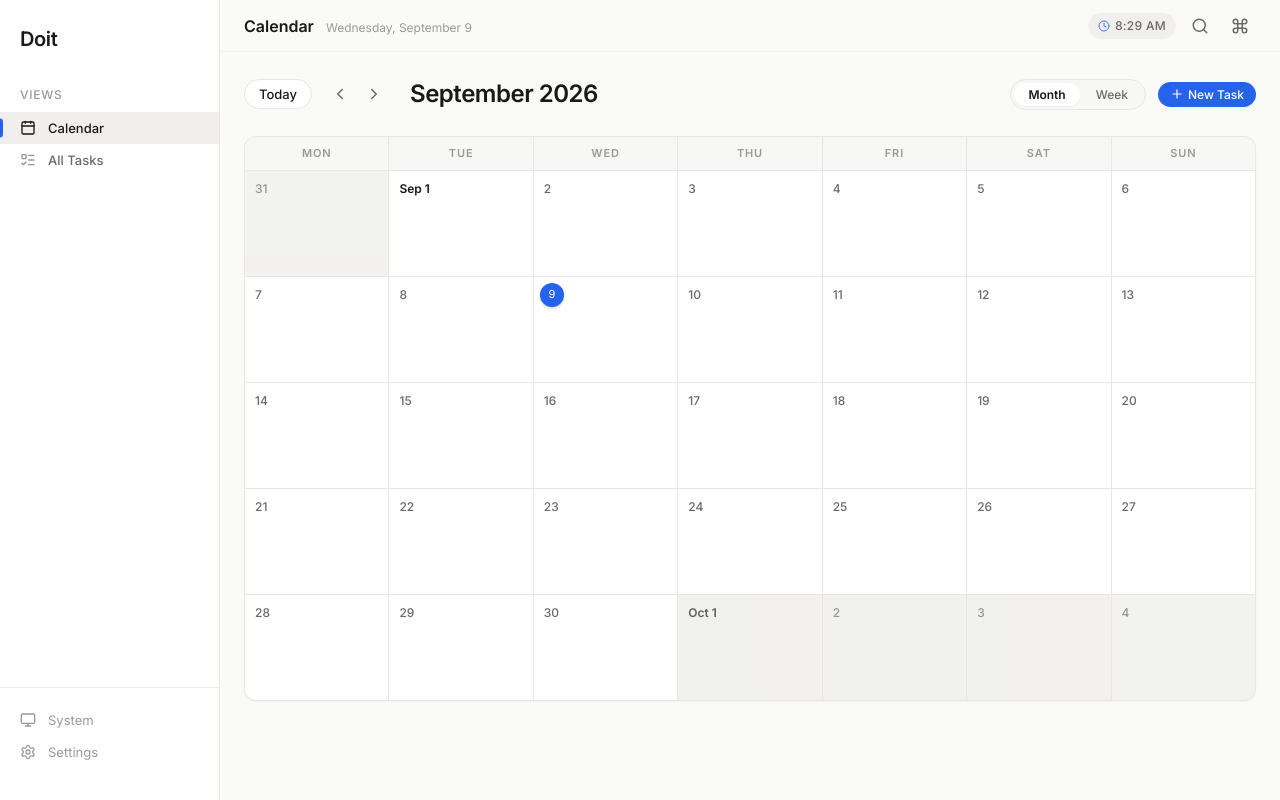
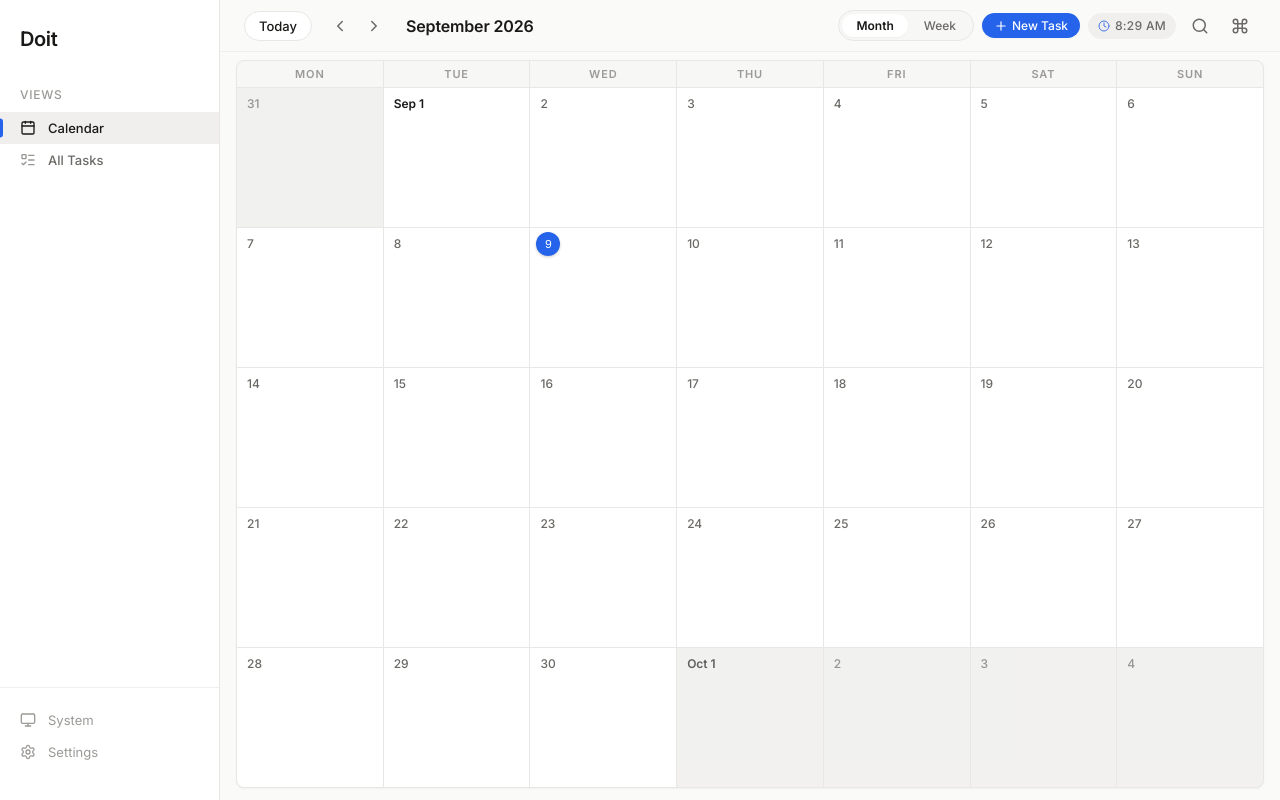
Before and after one commit to Surya-T-S/Doit, a React (Vite) app: page / in a window 1280 px wide. Built offline with nearby package versions, Linux system fonts and the light colour scheme.

Commit message:
feat(calendar): fit calendar 100% in first sight with no scrolling, unify header and remove double bar clutter

```diff
--- a/src/App.tsx
+++ b/src/App.tsx
@@ -1,6 +1,7 @@
-import React, { useEffect, useState } from 'react';
-import { Search, Menu, Command, Clock } from 'lucide-react';
-import { format } from 'date-fns';
+import React, { useEffect, useState, useMemo } from 'react';
+import { Search, Menu, Command, Clock, ChevronLeft, ChevronRight, Plus } from 'lucide-react';
+import { format, subMonths, addMonths, subWeeks, addWeeks, isSameDay } from 'date-fns';
+import { getWeekDays } from './utils/dates';
 import { useTaskStore } from './stores/taskStore';
 import { useUIStore } from './stores/uiStore';
 import { useSettingsStore } from './stores/settingsStore';
@@ -42,7 +43,38 @@ function App() {
     setCommandPaletteOpen,
     sidebarOpen,
     setSidebarOpen,
+    calendarDate,
+    setCalendarDate,
+    calendarViewMode,
+    setCalendarViewMode,
   } = useUIStore();
+
+  const weekStartsOn = useSettingsStore((s) => s.weekStartsOn);
+
+  // Calendar title computation
+  const calendarTitle = useMemo(() => {
+    if (calendarViewMode === 'month') {
+      return format(calendarDate, 'MMMM yyyy');
+    }
+    const weekDays = getWeekDays(calendarDate, weekStartsOn);
+    const startStr = format(weekDays[0], 'MMM d');
+    const endStr = isSameDay(weekDays[0], weekDays[6])
+      ? ''
+      : format(weekDays[6], 'MMM d, yyyy');
+    return `${startStr} – ${endStr}`;
+  }, [calendarViewMode, calendarDate, weekStartsOn]);
+
+  const handlePrevCalendar = () => {
+    setCalendarDate((d) => (calendarViewMode === 'month' ? subMonths(d, 1) : subWeeks(d, 1)));
+  };
+
+  const handleNextCalendar = () => {
+    setCalendarDate((d) => (calendarViewMode === 'month' ? addMonths(d, 1) : addWeeks(d, 1)));
+  };
+
+  const handleTodayCalendar = () => {
+    setCalendarDate(new Date());
+  };
 
   // Initialize
   useEffect(() => {
@@ -96,11 +128,6 @@ function App() {
     }
   };
 
-  const viewTitles: Record<string, string> = {
-    calendar: 'Calendar',
-    all: 'All Tasks',
-  };
-
   return (
     <div className="app-shell">
       {/* Mobile sidebar backdrop */}
@@ -114,8 +141,42 @@ function App() {
 
       {/* Main Content */}
       <div className="main-content">
-        {/* Header with natural Day, Date, and Live Time placement */}
+        {/* Unified Top Header - Clean, zero clutter */}
         <header className="main-header">
+          {currentView === 'calendar' ? (
+            <div className="main-header-calendar-left">
+              <button
+                className="mobile-menu-btn"
+                onClick={() => setSidebarOpen(true)}
+                aria-label="Open menu"
+              >
+                <Menu size={20} />
+              </button>
+              <button
+                className="calendar-today-btn"
+                onClick={handleTodayCalendar}
+              >
+                Today
+              </button>
+              <div className="calendar-nav-group">
+                <button
+                  className="calendar-nav-btn"
+                  onClick={handlePrevCalendar}
+                  aria-label="Previous"
+                >
+                  <ChevronLeft size={18} />
+                </button>
+                <button
+                  className="calendar-nav-btn"
+                  onClick={handleNextCalendar}
+                  aria-label="Next"
+                >
+                  <ChevronRight size={18} />
+                </button>
+              </div>
+              <h2 className="main-header-calendar-title">{calendarTitle}</h2>
+            </div>
+          ) : (
             <div className="main-header-left">
               <button
                 className="mobile-menu-btn"
@@ -125,14 +186,50 @@ function App() {
                 <Menu size={20} />
               </button>
               <div className="main-header-title-group">
-              <h2 className="main-header-title">{viewTitles[currentView]}</h2>
+                <h2 className="main-header-title">All Tasks</h2>
                 <span className="main-header-date-badge">
                   {format(currentTime, 'EEEE, MMMM d')}
                 </span>
               </div>
             </div>
+          )}
 
           <div className="main-header-actions">
+            {currentView === 'calendar' && (
+              <>
+                <div className="calendar-view-toggle">
+                  <button
+                    className={`calendar-toggle-btn${calendarViewMode === 'month' ? ' active' : ''}`}
+                    onClick={() => setCalendarViewMode('month')}
+                  >
+                    Month
+                  </button>
+                  <button
+                    className={`calendar-toggle-btn${calendarViewMode === 'week' ? ' active' : ''}`}
+                    onClick={() => setCalendarViewMode('week')}
+                  >
+                    Week
+                  </button>
+                </div>
+
+                <button
+                  className="calendar-primary-add-btn"
+                  onClick={() =>
+                    window.dispatchEvent(
+                      new CustomEvent('open-calendar-new-task', {
+                        detail: { date: calendarDate },
+                      })
+                    )
+                  }
+                  title="Schedule a new task (N)"
+                  aria-label="Schedule a new task"
+                >
+                  <Plus size={14} />
+                  <span>New Task</span>
+                </button>
+              </>
+            )}
+
             {/* Live Clock pill */}
             <div
               className="main-header-clock"
@@ -192,7 +289,7 @@ function App() {
 
         {/* Content with optional detail panel */}
         <div className="content-with-panel">
-          <div className="main-body">
+          <div className={`main-body${currentView === 'calendar' ? ' calendar-view-body' : ''}`}>
             <ErrorBoundary>
               {renderView()}
             </ErrorBoundary>
--- a/src/components/views/CalendarView.tsx
+++ b/src/components/views/CalendarView.tsx
@@ -1,22 +1,14 @@
 import React, { useState, useEffect, useMemo, useCallback } from 'react';
 import {
-  ChevronLeft,
-  ChevronRight,
   Plus,
   X,
   Check,
   Clock,
-  Calendar as CalendarIcon,
 } from 'lucide-react';
 import {
   format,
-  addMonths,
-  subMonths,
-  addWeeks,
-  subWeeks,
   isToday as isTodayFn,
   isSameDay,
-  parseISO,
 } from 'date-fns';
 import { useTaskStore } from '../../stores/taskStore';
 import { useUIStore } from '../../stores/uiStore';
@@ -31,8 +23,6 @@ import {
 import type { Task } from '../../types';
 
 export function CalendarView() {
-  const [currentDate, setCurrentDate] = useState(new Date());
-  const [viewMode, setViewMode] = useState<'month' | 'week'>('month');
   const [selectedDay, setSelectedDay] = useState<Date | null>(null);
   const [quickTaskTitle, setQuickTaskTitle] = useState('');
   const [quickTaskTime, setQuickTaskTime] = useState<string | null>(null);
@@ -41,14 +31,14 @@ export function CalendarView() {
   const addTask = useTaskStore((s) => s.addTask);
   const completeTask = useTaskStore((s) => s.completeTask);
   const uncompleteTask = useTaskStore((s) => s.uncompleteTask);
-  const { openDetailPanel, addToast } = useUIStore();
+  const { openDetailPanel, addToast, calendarDate, calendarViewMode } = useUIStore();
   const { weekStartsOn, timeFormat } = useSettingsStore();
 
   const use24h = timeFormat === '24h';
-  const year = currentDate.getFullYear();
-  const month = currentDate.getMonth();
+  const year = calendarDate.getFullYear();
+  const month = calendarDate.getMonth();
 
-  // Listen for external trigger to open calendar task creation modal (shortcut 'N' or Command Palette)
+  // Listen for external trigger to open calendar task creation modal (shortcut 'N' or header button)
   useEffect(() => {
     const handleOpenCreator = (e: Event) => {
       const customEvent = e as CustomEvent<{ date?: Date }>;
@@ -64,10 +54,15 @@ export function CalendarView() {
     [year, month, weekStartsOn]
   );
 
+  const weeksCount = useMemo(
+    () => Math.max(Math.ceil(calendarDays.length / 7), 5),
+    [calendarDays]
+  );
+
   // Week days
   const weekDays = useMemo(
-    () => getWeekDays(currentDate, weekStartsOn),
-    [currentDate, weekStartsOn]
+    () => getWeekDays(calendarDate, weekStartsOn),
+    [calendarDate, weekStartsOn]
   );
 
   // Map tasks by dueDate
@@ -90,25 +85,6 @@ export function CalendarView() {
     }
     return days;
   }, [weekStartsOn]);
-
-  // Navigation handlers
-  const goToPrev = () => {
-    if (viewMode === 'month') {
-      setCurrentDate((d) => subMonths(d, 1));
-    } else {
-      setCurrentDate((d) => subWeeks(d, 1));
-    }
-  };
-
-  const goToNext = () => {
-    if (viewMode === 'month') {
-      setCurrentDate((d) => addMonths(d, 1));
-    } else {
-      setCurrentDate((d) => addWeeks(d, 1));
-    }
-  };
-
-  const goToToday = () => setCurrentDate(new Date());
 
   // Task creation for a specific day
   const handleCreateTaskForDay = useCallback(
@@ -138,18 +114,6 @@ export function CalendarView() {
     setQuickTaskTime(null);
   };
 
-  // Title display
-  const titleText = useMemo(() => {
-    if (viewMode === 'month') {
-      return format(currentDate, 'MMMM yyyy');
-    }
-    const startStr = format(weekDays[0], 'MMM d');
-    const endStr = isSameDay(weekDays[0], weekDays[6])
-      ? ''
-      : format(weekDays[6], 'MMM d, yyyy');
-    return `${startStr} – ${endStr}`;
-  }, [viewMode, currentDate, weekDays]);
-
   // Tasks for currently opened day modal
   const selectedDayTasks = useMemo(() => {
     if (!selectedDay) return [];
@@ -158,63 +122,15 @@ export function CalendarView() {
   }, [selectedDay, tasksByDate]);
 
   return (
-    <div className="content-area calendar-container">
-      {/* Google Calendar Header */}
-      <div className="calendar-header">
-        <div className="calendar-header-left">
-          <button className="calendar-today-btn" onClick={goToToday}>
-            Today
-          </button>
-          <div className="calendar-nav-group">
-            <button
-              className="calendar-nav-btn"
-              onClick={goToPrev}
-              aria-label={viewMode === 'month' ? 'Previous month' : 'Previous week'}
-            >
-              <ChevronLeft size={18} />
-            </button>
-            <button
-              className="calendar-nav-btn"
-              onClick={goToNext}
-              aria-label={viewMode === 'month' ? 'Next month' : 'Next week'}
-            >
-              <ChevronRight size={18} />
-            </button>
-          </div>
-          <h2 className="calendar-month-title">{titleText}</h2>
-        </div>
-
-        <div className="calendar-header-right">
-          <div className="calendar-view-toggle">
-            <button
-              className={`calendar-toggle-btn${viewMode === 'month' ? ' active' : ''}`}
-              onClick={() => setViewMode('month')}
-            >
-              Month
-            </button>
-            <button
-              className={`calendar-toggle-btn${viewMode === 'week' ? ' active' : ''}`}
-              onClick={() => setViewMode('week')}
-            >
-              Week
-            </button>
-          </div>
-
-          <button
-            className="calendar-primary-add-btn"
-            onClick={() => setSelectedDay(new Date())}
-            title="Schedule a new task (N)"
-            aria-label="Schedule a new task"
-          >
-            <Plus size={14} />
-            <span>New Task</span>
-          </button>
-        </div>
-      </div>
-
+    <div className="calendar-container">
       {/* View Mode: Month */}
-      {viewMode === 'month' && (
-        <div className="calendar-grid" role="grid" aria-label="Calendar">
+      {calendarViewMode === 'month' && (
+        <div
+          className="calendar-grid"
+          role="grid"
+          aria-label="Calendar"
+          style={{ gridTemplateRows: `26px repeat(${weeksCount}, 1fr)` }}
+        >
           {dayHeaders.map((day) => (
             <div key={day} className="calendar-day-header" role="columnheader">
               {day}
@@ -313,7 +229,7 @@ export function CalendarView() {
       )}
 
       {/* View Mode: Week */}
-      {viewMode === 'week' && (
+      {calendarViewMode === 'week' && (
         <div className="calendar-week-grid" role="grid" aria-label="Week View">
           {weekDays.map((day, idx) => {
             const dateStr = toDateStr(day);
--- a/src/index.css
+++ b/src/index.css
@@ -443,6 +443,22 @@ button {
   min-width: 0;
 }
 
+.main-header-calendar-left {
+  display: flex;
+  align-items: center;
+  gap: var(--space-3);
+  min-width: 0;
+}
+
+.main-header-calendar-title {
+  font-size: var(--font-size-md);
+  font-weight: var(--font-weight-semibold);
+  color: var(--text-primary);
+  letter-spacing: -0.01em;
+  white-space: nowrap;
+  margin-left: var(--space-1);
+}
+
 .main-header-title-group {
   display: flex;
   align-items: baseline;
@@ -506,6 +522,22 @@ button {
   overflow-y: auto;
   overflow-x: hidden;
   padding: var(--space-6);
+}
+
+.main-body.calendar-view-body {
+  padding: var(--space-2) var(--space-4) var(--space-3);
+  overflow: hidden;
+  display: flex;
+  flex-direction: column;
+}
+
+.calendar-view-body .calendar-container {
+  flex: 1;
+  min-height: 0;
+  height: 100%;
+  max-width: 100%;
+  display: flex;
+  flex-direction: column;
 }
 
 .content-area {
@@ -1798,13 +1830,16 @@ button {
   gap: 1px;
   background: var(--border-default);
   border: 1px solid var(--border-default);
-  border-radius: var(--radius-xl);
+  border-radius: var(--radius-lg);
   overflow: hidden;
   box-shadow: var(--shadow-sm);
+  flex: 1;
+  min-height: 0;
+  height: 100%;
 }
 
 .calendar-day-header {
-  padding: var(--space-2) var(--space-1);
+  padding: 4px var(--space-1);
   font-size: 11px;
   font-weight: var(--font-weight-semibold);
   color: var(--text-tertiary);
@@ -1812,17 +1847,22 @@ button {
   text-transform: uppercase;
   letter-spacing: 0.08em;
   background: var(--bg-secondary);
+  display: flex;
+  align-items: center;
+  justify-content: center;
 }
 
 .calendar-day {
-  min-height: 105px;
-  padding: 6px;
+  min-height: 0;
+  height: 100%;
+  padding: 4px 6px;
   background: var(--bg-primary);
   display: flex;
   flex-direction: column;
   cursor: pointer;
   transition: background var(--transition-fast);
   position: relative;
+  overflow: hidden;
 }
 
 .calendar-day:hover {
@@ -1894,8 +1934,10 @@ button {
 .calendar-day-tasks {
   display: flex;
   flex-direction: column;
-  gap: 3px;
+  gap: 2px;
   flex: 1;
+  min-height: 0;
+  overflow-y: auto;
 }
 
 /* Google Calendar Event Pill */
@@ -1984,18 +2026,23 @@ button {
   gap: 1px;
   background: var(--border-default);
   border: 1px solid var(--border-default);
-  border-radius: var(--radius-xl);
+  border-radius: var(--radius-lg);
   overflow: hidden;
   box-shadow: var(--shadow-sm);
-  min-height: 480px;
+  flex: 1;
+  min-height: 0;
+  height: 100%;
 }
 
 .calendar-week-col {
   background: var(--bg-primary);
   display: flex;
   flex-direction: column;
-  padding: var(--space-3);
+  padding: var(--space-2) var(--space-3);
   gap: var(--space-2);
+  height: 100%;
+  min-height: 0;
+  overflow: hidden;
 }
 
 .calendar-week-col.today {
--- a/src/stores/uiStore.ts
+++ b/src/stores/uiStore.ts
@@ -51,6 +51,12 @@ interface UIState {
   // Mobile sidebar
   sidebarOpen: boolean;
   setSidebarOpen: (open: boolean) => void;
+
+  // Calendar navigation
+  calendarDate: Date;
+  setCalendarDate: (date: Date | ((prev: Date) => Date)) => void;
+  calendarViewMode: 'month' | 'week';
+  setCalendarViewMode: (mode: 'month' | 'week') => void;
 }
 
 let toastCounter = 0;
@@ -58,6 +64,14 @@ let toastCounter = 0;
 export const useUIStore = create<UIState>((set) => ({
   currentView: 'calendar',
   setView: (view) => set({ currentView: view, sidebarOpen: false }),
+
+  calendarDate: new Date(),
+  setCalendarDate: (date) =>
+    set((state) => ({
+      calendarDate: typeof date === 'function' ? date(state.calendarDate) : date,
+    })),
+  calendarViewMode: 'month',
+  setCalendarViewMode: (mode) => set({ calendarViewMode: mode }),
 
   selectedTaskId: null,
   setSelectedTaskId: (id) => set({ selectedTaskId: id }),
```
Lines whose indentation alone changed are shown as unchanged.
